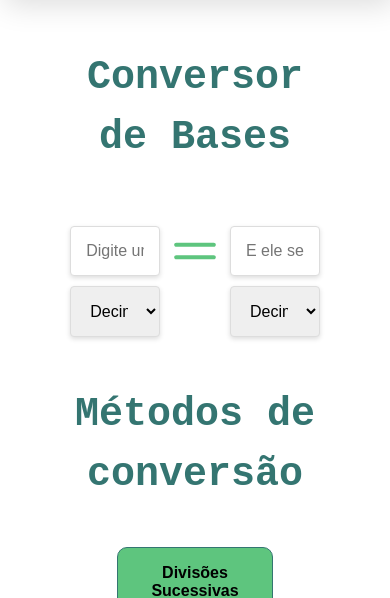
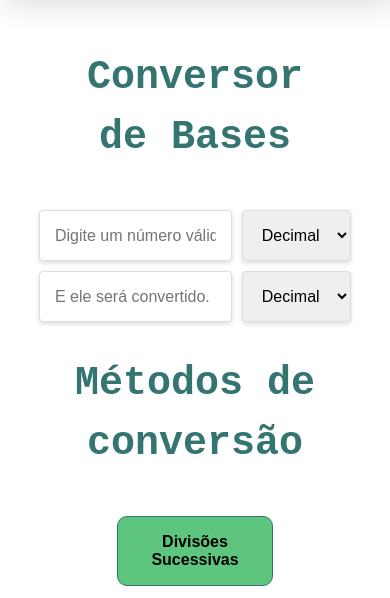
Before and after one commit to SEMZluis/ic-ufcg, a Flask app: page /conversor-de-bases in a window 390 px wide. Shown: the part 80-678 px from the top of the page. Run offline with Flask 3, Linux system fonts and the light colour scheme; some web fonts are replaced.

Commit message:
fix: Melhora a responsividade do conversor de bases.

```diff
--- a/app/static/css/style.css
+++ b/app/static/css/style.css
@@ -274,7 +274,7 @@ tr {
     margin: 10px 10px;
 }
 
-.conversor-box {
+.conversor-container {
     padding: 1rem 10%;
     border-radius: 20px;
 }
@@ -335,8 +335,22 @@ tr {
         flex-direction: column;
     }
 
+    .conversor-container {
+        padding: 0;
+        flex-direction: column;
+    }
+
     .conversor-box {
-        max-width: 100%;
+        display: flex;
+        flex-direction: row;
+    }
+
+    .conversor-box select {
+        max-width: 35%;
+    }
+
+    .conversor-box input {
+        margin-right: 10px;
     }
 
     .panel {
@@ -354,6 +368,10 @@ tr {
 
     .seeMore {
         display: block;
+    }
+
+    .equal-sign {
+        display: none;
     }
 }
 
@@ -397,7 +415,7 @@ tr {
         flex-direction: column;
     }
 
-    .conversor-box {
+    .conversor-container {
         max-width: 100%;
     }
 
--- a/app/templates/conversor.html
+++ b/app/templates/conversor.html
@@ -6,8 +6,8 @@
     <section class="content flex-column">
         <div>
             <h1 class="secondary-color ">Conversor de Bases</h1>
-            <div class="conversor-box flex-container">
-                <div>
+            <div class="conversor-container flex-container">
+                <div class="conversor-box">
                     <input type="text" id="origin-input" class="google-sans-regular" placeholder="Digite um número válido">
                     <select id="base-origin">
                         <option>Decimal</option>
@@ -19,7 +19,7 @@
                 <div class="equal-sign">
                     <img src="{{ url_for('static', filename='images/conversor/equal.svg') }}" class="svg-smallest">
                 </div>
-                <div>
+                <div class="conversor-box">
                     <input type="text" id="destiny-input" class="google-sans-regular" readonly placeholder="E ele será convertido.">
                     <select id="base-destiny">
                         <option>Decimal</option>
```
